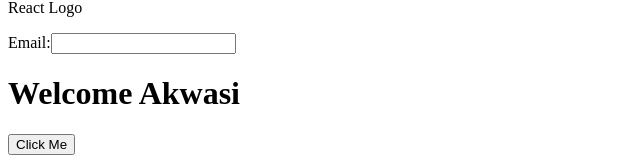
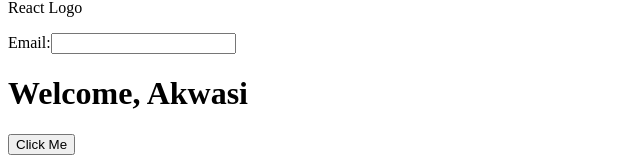
Before and after one commit to aman52kwah/React-Assignment-01-Jomacs-MichaelAmankah, a React (Vite) app: page / in a window 1280 px wide. Shown: the part 499-664 px from the top of the page, without its empty margins (0-640 px from the left). Built offline with nearby package versions, Linux system fonts and the light colour scheme.

Commit message:
Test05 done

```diff
--- a/src/components/Test05.jsx
+++ b/src/components/Test05.jsx
@@ -1,6 +1,6 @@
 function Test05() {
   const user = "Akwasi";
-  return <h1>Welcome {user}</h1>;
+  return <h1>Welcome, {user}</h1>;
 }
 
 export default Test05;
```
